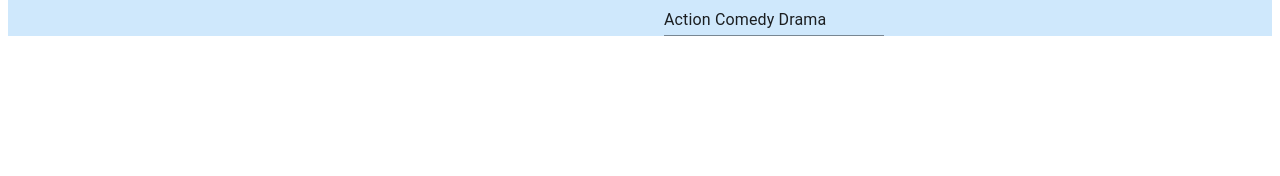
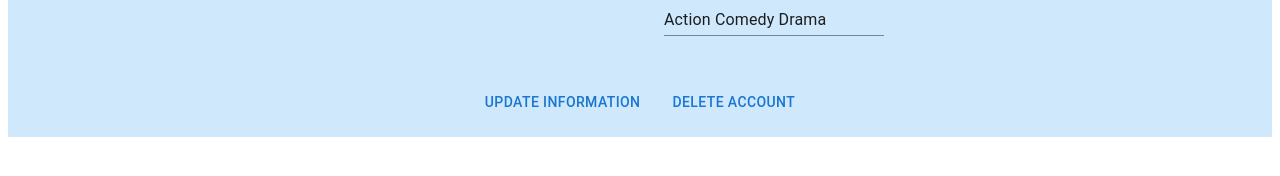
Before and after one commit to justinmorales1/movie-flicks, a React (Create React App) app: page /account in a window 1280 px wide. Shown: the part 276-452 px from the top of the page. Built offline with nearby package versions, Linux system fonts and the light colour scheme; the HTML template or start-up script is replaced by a standard one.

Commit message:
Adding stack for buttons

```diff
--- a/src/components/Account.jsx
+++ b/src/components/Account.jsx
@@ -1,15 +1,16 @@
 import React from 'react';
-import {Container, Grid} from "@mui/material";
+import {ButtonGroup, Container, Grid, Stack} from "@mui/material";
 import Typography from "@mui/material/Typography";
 import TextField from "@mui/material/TextField";
 import {useSelector} from "react-redux";
 import {submitNewAccount} from "../redux/actions/accounts";
 import {Field, reduxForm} from "redux-form";
 import Box from "@mui/material/Box";
+import Button from "@mui/material/Button";
 
 
 
-const Account = ({handleSubmit}) => {
+const Account = ({handleSubmit, pristine, submitting, reset}) => {
     const userStoredData = useSelector(state => state.newAccounts)
 
     return (
@@ -65,6 +66,14 @@ const Account = ({handleSubmit}) => {
                     </Container>
                 </Grid>
         </Grid>
+            <Box justifyContent='center' display='flex' m={4} py={2} >
+                <Stack direction="row" spacing={2}>
+                    <Button type="submit" >Update Information</Button>
+                    <Button type="button" onClick={reset}>
+                        Delete Account
+                    </Button>
+                </Stack>
+            </Box>
         </form>
     )
 }
```
